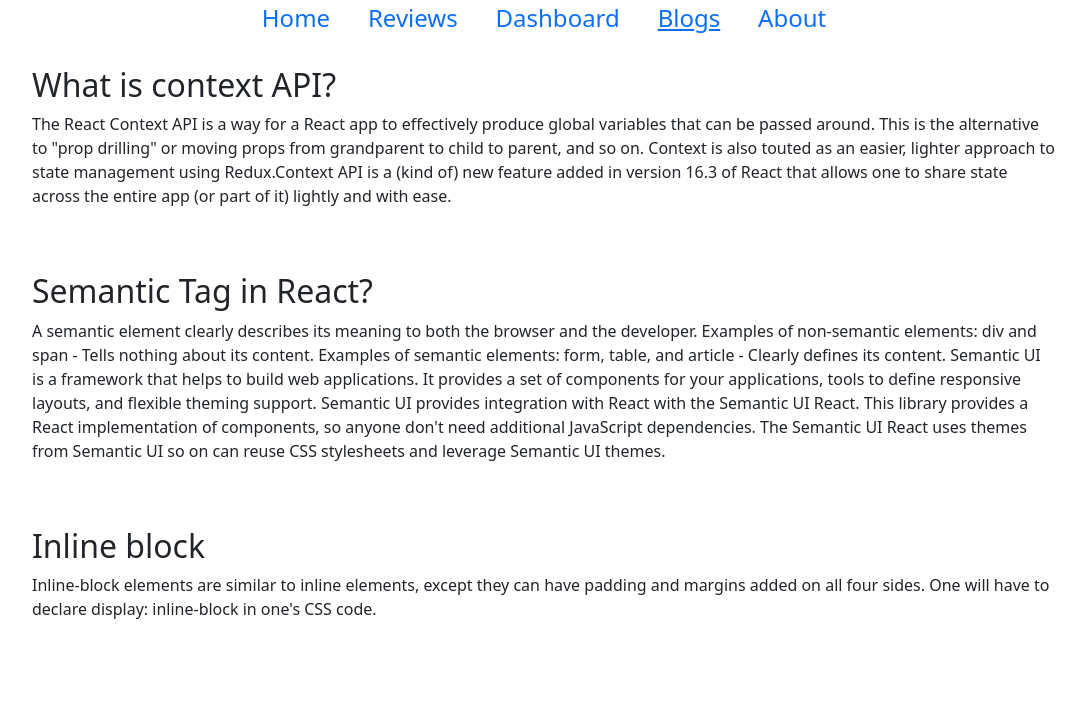
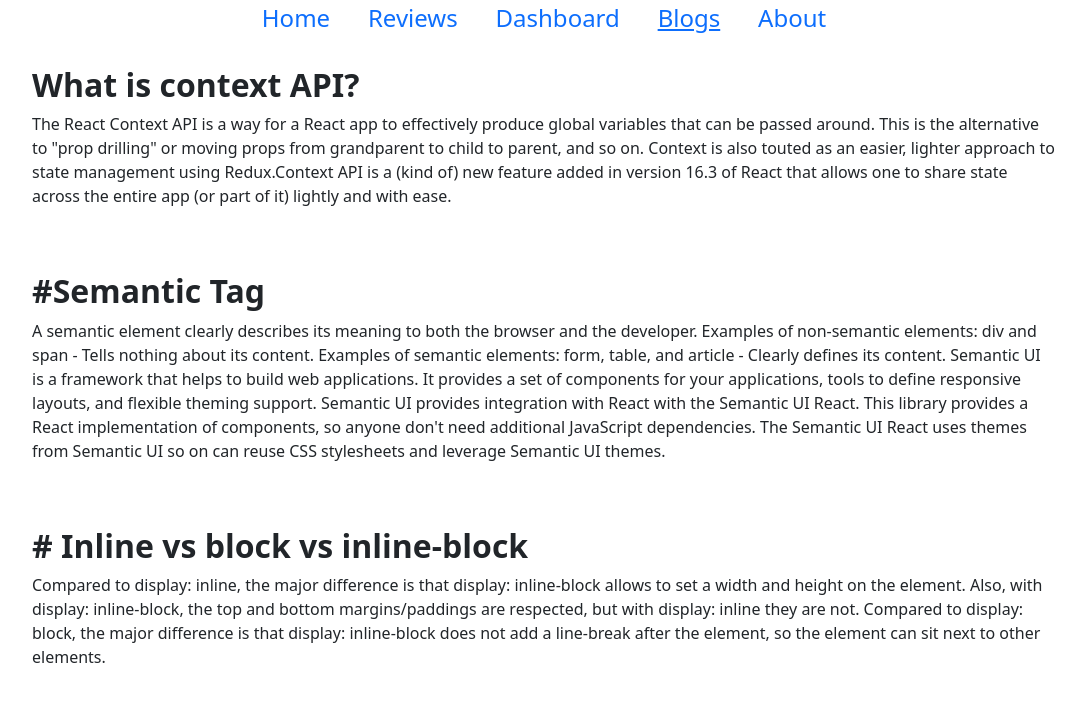
Before and after one commit to Razib-Debnath16/Product_analysis_pb, a React (Create React App) app: page /blogs in a window 1280 px wide. Shown: the top 702 px of the page, without its empty margins (96-1181 px from the left). Built offline with nearby package versions, Linux system fonts and the light colour scheme.

Commit message:
modify questions and adding live website link in readme file

```diff
--- a/src/Components/Blogs/Blogs.js
+++ b/src/Components/Blogs/Blogs.js
@@ -4,10 +4,10 @@
 const Blogs = () => {
     return (
         <div className='blogs'>
-            <h2>What is context API?</h2>
+            <h2><strong>What is context API?</strong></h2>
             <p>The React Context API is a way for a React app to effectively produce global variables that can be passed around. This is the alternative to "prop drilling" or moving props from grandparent to child to parent, and so on. Context is also touted as an easier, lighter approach to state management using Redux.Context API is a (kind of) new feature added in version 16.3 of React that allows one to share state across the entire app (or part of it) lightly and with ease.</p>
             <br /><br />
-            <h2>Semantic Tag in React?</h2>
+            <h2><strong>#Semantic Tag</strong> </h2>
             <p>A semantic element clearly describes its meaning to both the browser and the developer.
 
                 Examples of non-semantic elements: div and span - Tells nothing about its content.
@@ -15,8 +15,12 @@
                 Examples of semantic elements: form, table, and article - Clearly defines its content.
                 Semantic UI is a framework that helps to build web applications. It provides a set of components for your applications, tools to define responsive layouts, and flexible theming support. Semantic UI provides integration with React with the Semantic UI React. This library provides a React implementation of components, so anyone don't need additional JavaScript dependencies. The Semantic UI React uses themes from Semantic UI so on can reuse CSS stylesheets and leverage Semantic UI themes.</p>
             <br /><br />
-            <h2>Inline block</h2>
-            <p>Inline-block elements are similar to inline elements, except they can have padding and margins added on all four sides. One will have to declare display: inline-block in one's CSS code.</p>
+            <h2><strong># Inline vs block vs inline-block</strong></h2>
+            <p>Compared to display: inline, the major difference is that display: inline-block allows to set a width and height on the element.
+
+                Also, with display: inline-block, the top and bottom margins/paddings are respected, but with display: inline they are not.
+
+                Compared to display: block, the major difference is that display: inline-block does not add a line-break after the element, so the element can sit next to other elements.</p>
         </div>
     );
 };
--- a/src/Components/Home/Home.js
+++ b/src/Components/Home/Home.js
@@ -21,7 +21,7 @@
                     <h2>Buy Your Next Laptop...</h2>
                     <h2><span className='product-name'>Apple MacBook Air-2020</span></h2>
                     <p>Our thinnest, lightest notebook, completely transformed by the Apple M1 chip. CPU speeds up to 3.5x faster. GPU speeds up to 5x faster. An advanced Neural Engine for up to 9x faster machine learning.The longest battery life ever in a MacBook Air. And a silent, fanless design.This much power has never been this ready to go.</p>
-                    <button className='All-btn'>Demo</button>
+                    <button className='All-btn' onClick={() => navigate("*")}>Demo</button>
                 </div>
                 <div className='product-image'>
                     <img src={img} alt="" />
```
Also changed, not shown: 1 other file (tests, documents, lock files or other folders).
